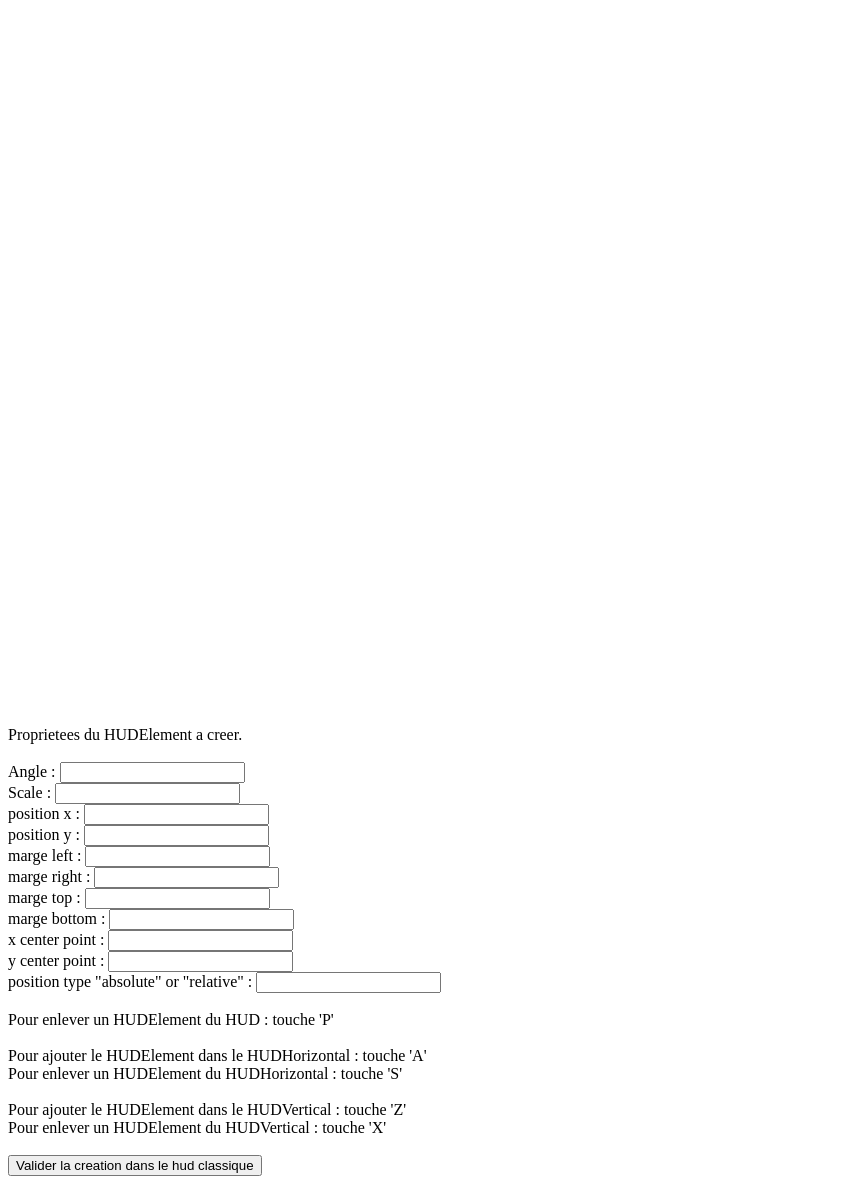
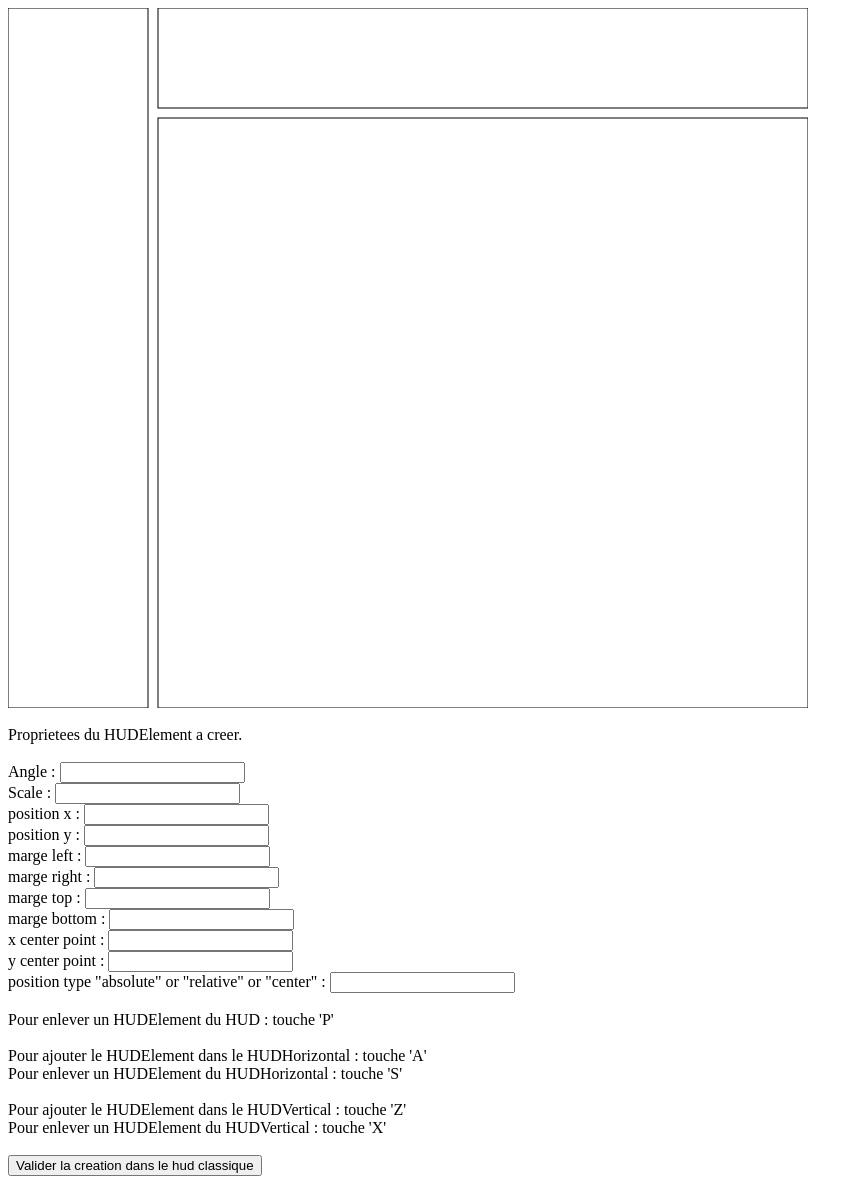
Before and after one commit to TumbleweedJS/TumbleweedJS, a plain HTML site: page samples/hud/HUD/index.html in a window 1280 px wide. Shown: the whole page, without its empty margins (0-863 px from the left). Drawn offline with Linux system fonts and the light colour scheme.

Commit message:
Update of the sources of the sample about HUD

```diff
--- a/samples/hud/HUD/HUDTester.js
+++ b/samples/hud/HUD/HUDTester.js
@@ -4,7 +4,7 @@ var HUDTester = function() {
 	this.hudVertical = new TW.HUD.HUDVertical(context, 0, 0, 140, 700);
 	this.hud = new TW.HUD.HUD(context, 150, 110, 650, 590);
 	//this.view = new TW.Graphic.View(context, 0, 0, 800, 700);
-	this.window = new TW.Graphic.Window(800, 700, context);
+	this.window = new TW.Graphic.View(800, 700, context);
 	this.window.pushHUD(this.hudHorizontal);
 	this.window.pushHUD(this.hudVertical);
 	this.window.pushHUD(this.hud);
--- a/samples/hud/HUD/index.html
+++ b/samples/hud/HUD/index.html
@@ -2,7 +2,7 @@
 <head>
 <script src="../../../modules/graphic/ImageRect.js"></script>
 <script src="../../../modules/graphic/Sprite.js"></script>
-<script src="../../../modules/graphic/Window.js"></script>
+<script src="../../../modules/graphic/View.js"></script>
 <script src="../../../modules/graphic/Layer.js"></script>
 <script src="../../../modules/hud/HUD.js"></script>
 <script src="../../../modules/hud/HUDElement.js"></script>
@@ -26,7 +26,7 @@ marge top : <input type="text" id="HUD_top"/><br/>
 marge bottom : <input type="text" id="HUD_bottom"/><br/>
 x center point : <input type="text" id="HUD_x_center"/><br/>
 y center point : <input type="text" id="HUD_y_center"/><br/>
-position type "absolute" or "relative" : <input type="text" id="HUD_position"/><br/>
+position type "absolute" or "relative" or "center" : <input type="text" id="HUD_position"/><br/>
 <br/>
 Pour enlever un HUDElement du HUD : touche 'P'<br/>
 <br/>
```
